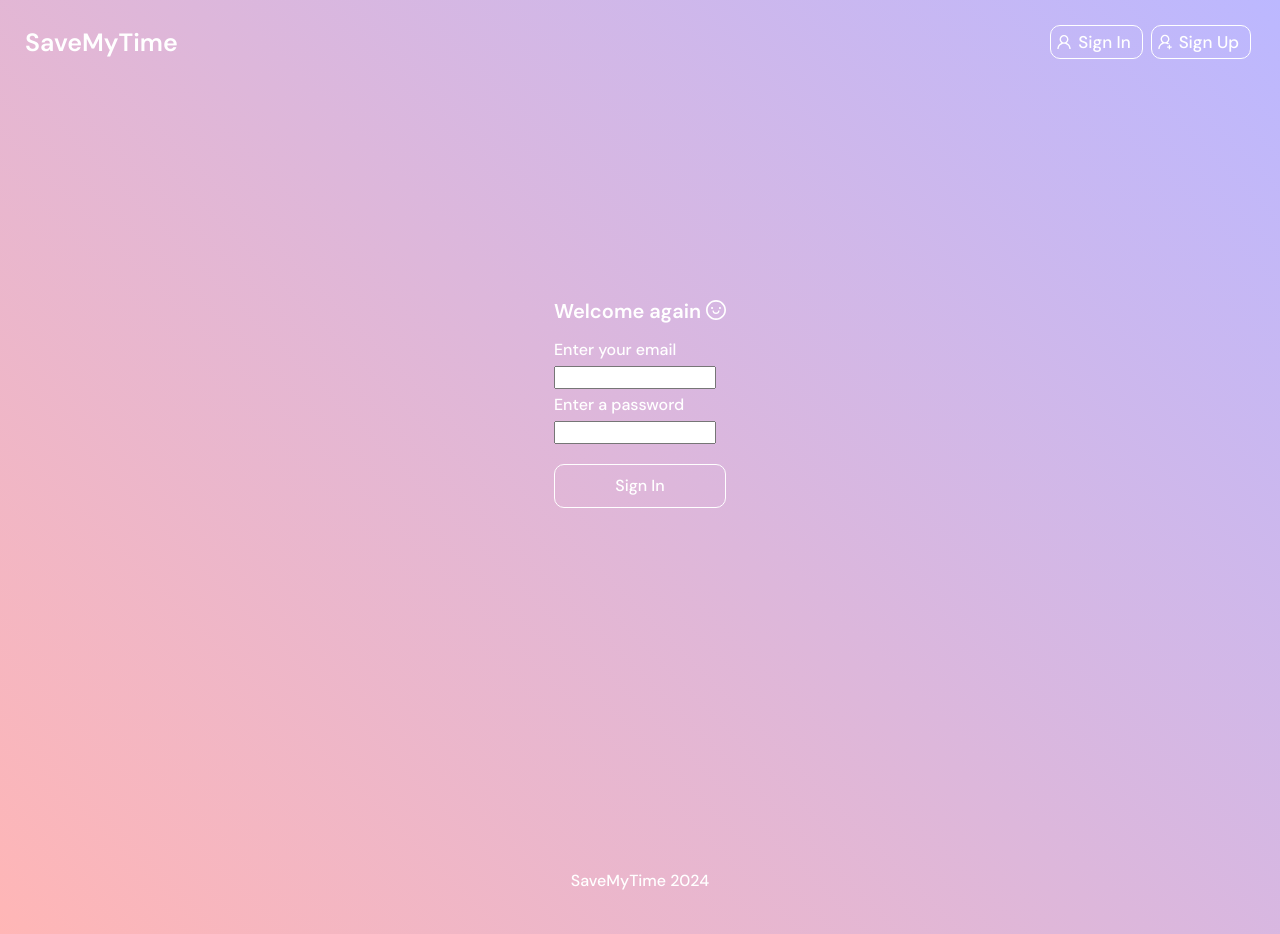
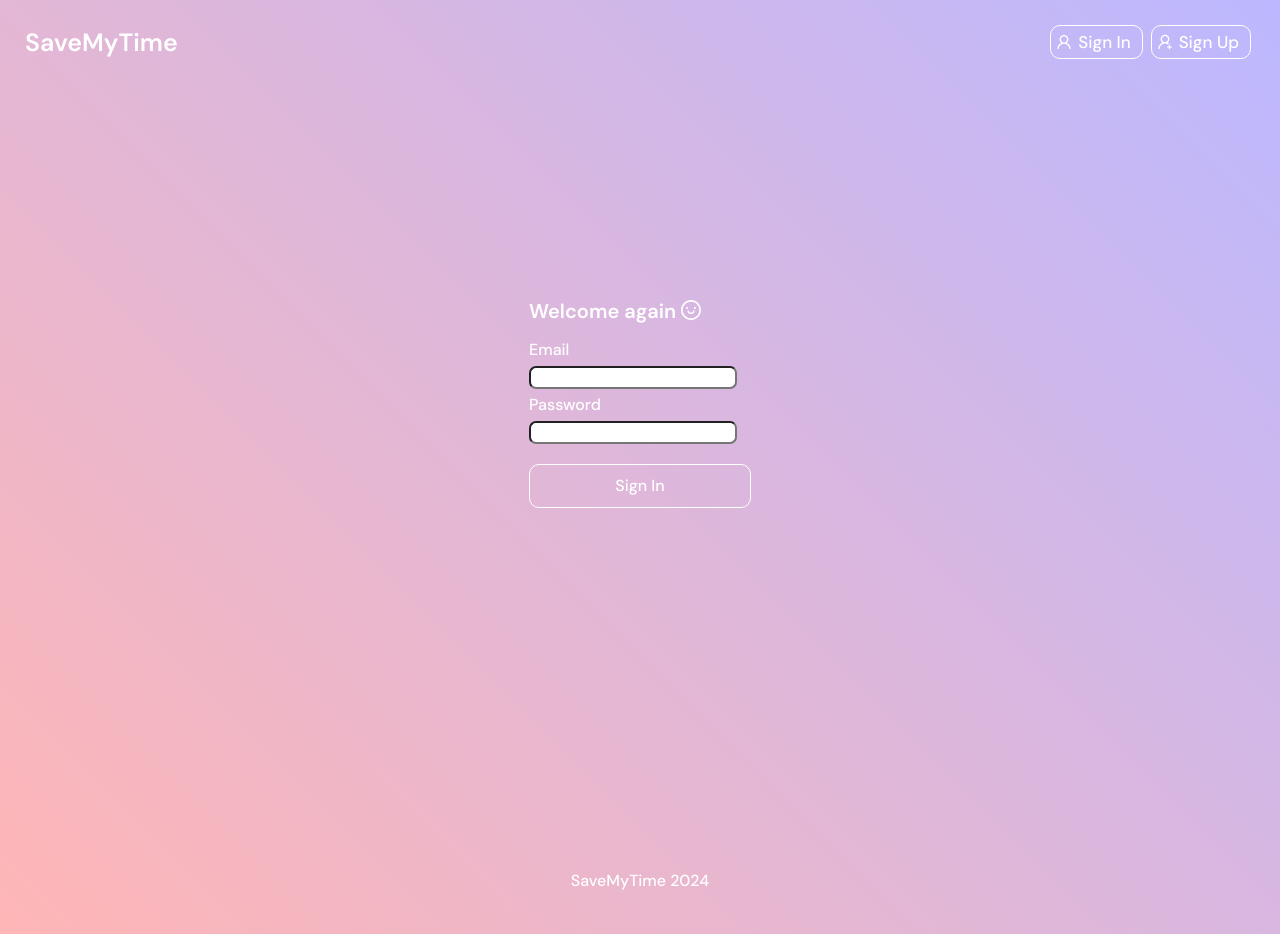
Before and after one commit to amaurydelille/savemytime-production, a React (Create React App) app in the folder website/frontend/: page /auth/login in a window 1280 px wide. Built offline with nearby package versions, Linux system fonts and the light colour scheme; a web font is replaced by a local one.

Commit message:
changed ui

```diff
--- a/website/frontend/src/pages/AuthPage/AuthPage.css
+++ b/website/frontend/src/pages/AuthPage/AuthPage.css
@@ -32,11 +32,13 @@ input {
     outline: none;
     font-family: "DM Sans", sans-serif;
     font-weight: 500;
+    border-radius: 7px;
+    width: 200px;
 }
 
 .auth-container form .button {
     text-align: center;
-    color: white;
+    color: rgb(216, 158, 221);
     margin-top: 20px;
     cursor: pointer;
     border: 1px solid white;
@@ -45,10 +47,11 @@ input {
     font-family: "DM Sans", sans-serif;
     font-weight: 900;
     transition: background-color 0.3s ease, color 0.3s ease;
-    border-radius: 10px;
+    border-radius: 7px;
+    width: 200px;
 }
 
 .auth-container form .button:hover {
-    background-color: white;
-    color: rgb(216, 158, 221);
+    background-color: none;
+    color: white;
 }
--- a/website/frontend/src/pages/AuthPage/AuthPage.tsx
+++ b/website/frontend/src/pages/AuthPage/AuthPage.tsx
@@ -50,7 +50,7 @@ const AuthPage = () => {
                 <form>
                     <p className="title">Welcome again <SmileOutlined size={20}/></p>
                     <div className="field">
-                        <p>Enter your email</p>
+                        <p>Email</p>
                         <input
                             value={email}
                             type="email"
@@ -58,7 +58,7 @@ const AuthPage = () => {
                         />
                     </div>
                     <div className="field">
-                        <p>Enter a password</p>
+                        <p>Password</p>
                         <input
                             value={password}
                             type="password"
```
